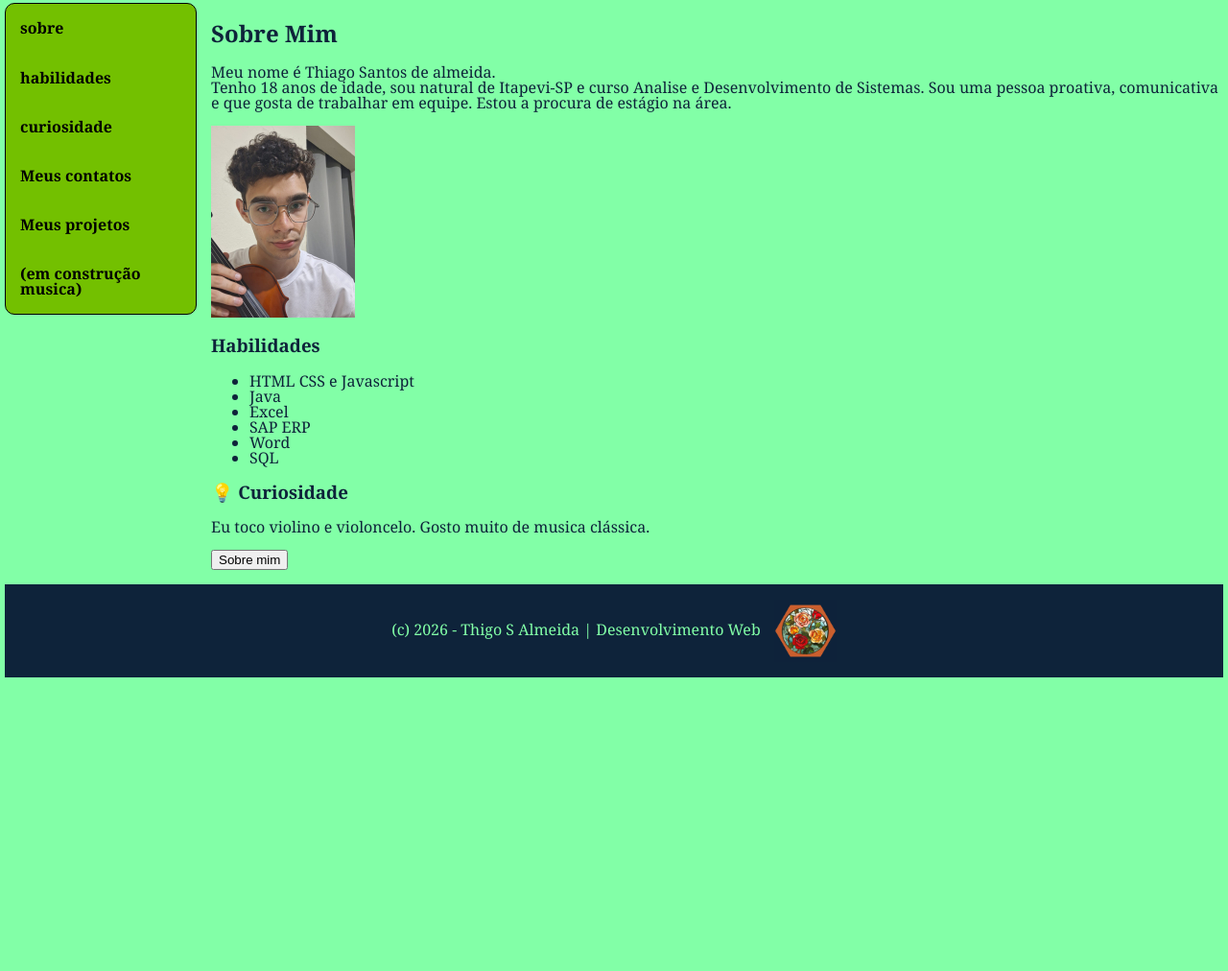
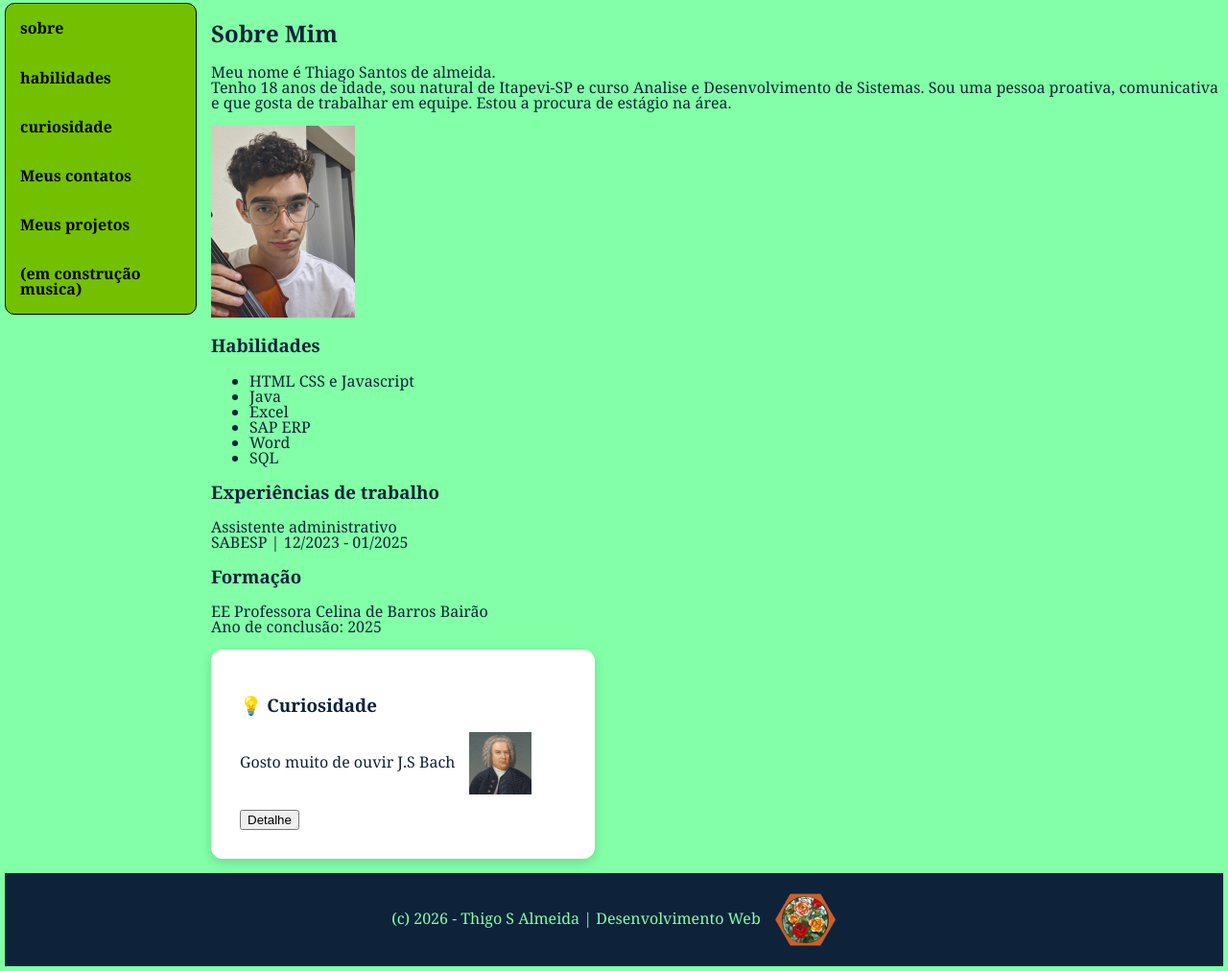
Before and after one commit to ThiagoALM626/portfolio-web, a plain HTML site: page index.html in a window 1280 px wide. Shown: the part 193-1205 px from the top of the page at 96% size. Before the commit the page ends 904 px from the top, so only its background shows below. Drawn offline with Linux system fonts and the light colour scheme.

Commit message:
commitXIII

```diff
--- a/index.html
+++ b/index.html
@@ -46,11 +46,30 @@
         </ul>
     </section>
 
+<section id="experiencias">
+    <h3>Experiências de trabalho</h3>
+    <p>Assistente administrativo<br>
+        SABESP | 12/2023 - 01/2025</p>
+</section>
+
+<section id="formação">
+    <h3>Formação</h3>
+    <p>EE Professora Celina de Barros Bairão<br>
+        Ano de conclusão: 2025</p>
+</section>
+
     <section id="curiosidade">
     <aside>
+        <section class="cardII">
         <h3>💡 Curiosidade</h3>
-        <p>Eu toco violino e violoncelo. Gosto muito de musica clássica.</p>
-        <button onclick="apresentacao()">Sobre mim</button>
+        <p>Gosto muito de ouvir J.S Bach
+            <img
+            class="bach"
+            src="bach.jpeg"
+            alt="Bach">
+        </p>
+        <button onclick="obra()">Detalhe</button>
+        </section>
     </aside>
     </section>
 </main>
--- a/script.js
+++ b/script.js
@@ -1,5 +1,5 @@
-function apresentacao() {
-    alert("Olá! Meu nome é Thiago Santos e sou estudande de ADS.");
+function obra() {
+    alert("Minha obra favorita dele são os seis Concertos de Brandemburgo");
 }
 // Saudação conforme o horário
 const header = document.querySelector("header");
@@ -48,8 +48,8 @@ document.getElementById("contato").addEventListener("submit", function(e) {
                 return;
             }
 
-            if (mensagem.length < 10) {
-                saida.textContent = "Mensagem deve ter no mínimo 10 caracteres.";
+            if (mensagem.length < 3) {
+                saida.textContent = "Mensagem deve ter no mínimo 3 caracteres.";
                 saida.className = "erro";
                 return;
             }
--- a/style.css
+++ b/style.css
@@ -54,6 +54,9 @@ header{
   .menu {
     max-height: 325px;
   }
+  .container-hor img{
+    max-width: 150px;
+}
 }
 footer{
     justify-content: center;
@@ -150,3 +153,29 @@ main {
 
     vertical-align: middle;
 }
+.container-hor {
+    display: flex;
+    align-items: center;
+    gap: 7px;
+}
+.container-hor img{
+    width: 100%;
+    max-width: 150px;
+    height: auto;
+}
+.bach {
+    display: inline-block;
+
+    width: 65px;
+
+    margin-left: 10px;
+
+    vertical-align: middle;
+}
+.cardII {
+    background-color: white;
+    padding: 30px;
+    border-radius: 12px;
+    box-shadow: 0 4px 12px rgba(0, 0, 0, 0.15);
+    max-width: 400px;
+}
```
Also changed, not shown: musica.html (+8 -4 lines), bach.jpeg (added), violin.jpeg (added).
